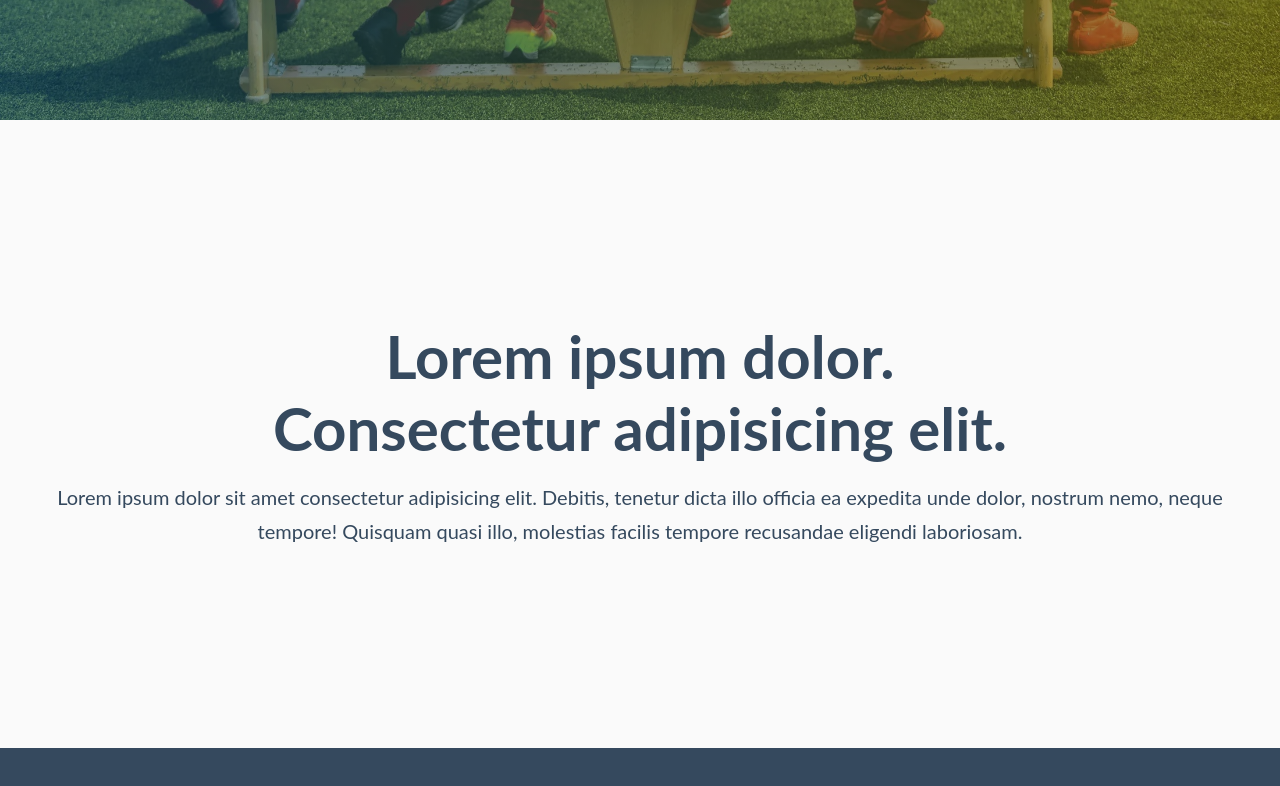
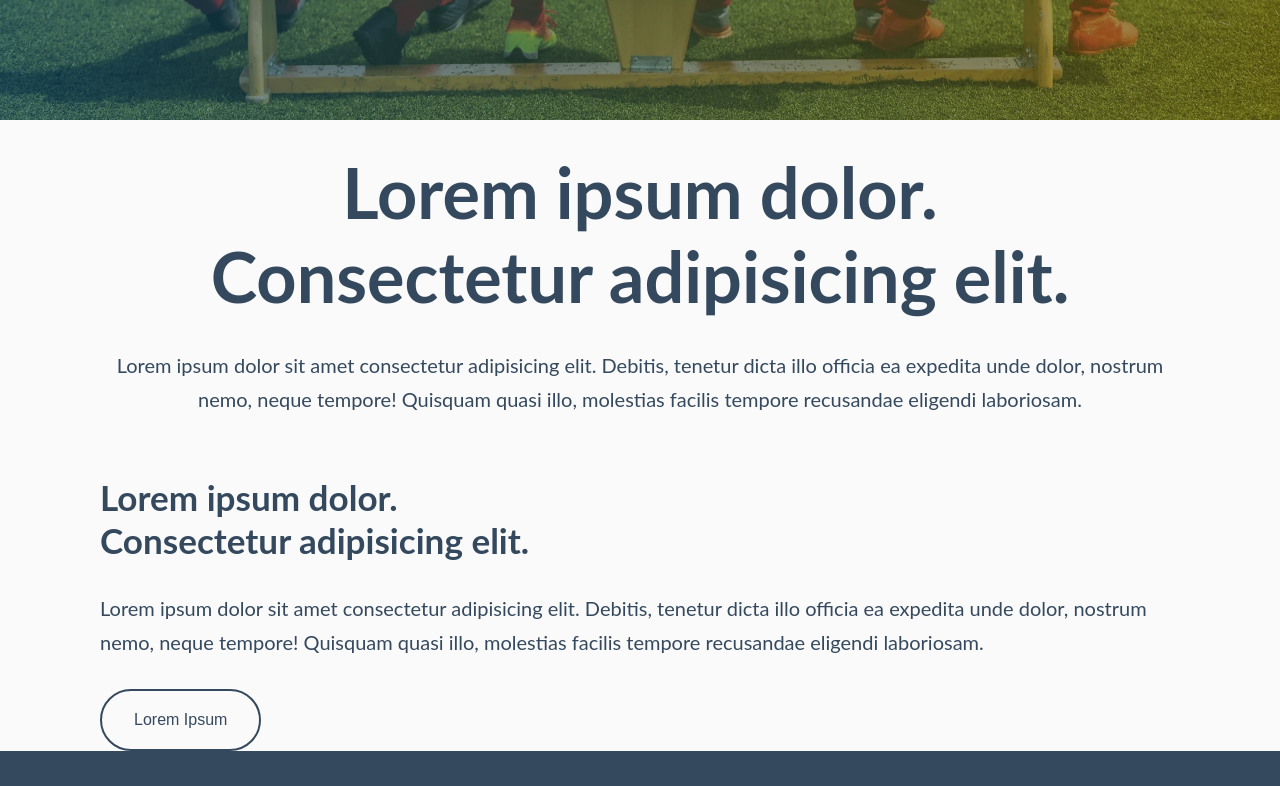
Before and after one commit to WawrzenskiPatryk/uks-grom-webpage, a Nuxt app: page / in a window 1280 px wide. Shown: the part 680-1466 px from the top of the page. Built offline with nearby package versions, Linux system fonts and the light colour scheme.

Commit message:
BaseHeading and BaseButton - implementation and testing

```diff
--- a/components/ThePlaceholder.vue
+++ b/components/ThePlaceholder.vue
@@ -1,9 +1,11 @@
 <template>
   <section class="placeholder">
-    <BaseHeading>
+    <BaseHeading type="main">
       <template #title></template>
       <template #paragraph></template>
     </BaseHeading>
+    <BaseHeading type="aside"></BaseHeading>
+    <BaseButton type="hollow-dark" />
   </section>
 </template>
 
--- a/components/base/Button.vue
+++ b/components/base/Button.vue
@@ -1,6 +1,6 @@
 <template>
   <button class="base-button" :class="buttonType">
-    <slot>Button Text</slot>
+    <slot>Lorem Ipsum</slot>
   </button>
 </template>
 
@@ -8,13 +8,14 @@
 export default {
   name: 'BaseButton',
   props: {
-    styleType: { type: String, default: 'filled' },
+    type: { type: String, default: 'filled' },
   },
   computed: {
     buttonType() {
-      if (this.styleType === 'hollow-white' || this.styleType === 'hollow')
+      if (this.type === 'hollow-white' || this.type === 'hollow')
         return 'base-button--hollow-white';
-      if (this.styleType === 'hollow-blue') return 'base-button--hollow-blue';
+      if (this.type === 'hollow-blue') return 'base-button--hollow-blue';
+      if (this.type === 'hollow-dark') return 'base-button--hollow-dark';
       return 'base-button--filled';
     },
   },
@@ -37,15 +38,25 @@ export default {
     background-color: $primary-color;
     border: none;
   }
+
+  &--hollow-blue,
+  &--hollow-light,
+  &--hollow-dark {
+    background-color: transparent;
+  }
+
   &--hollow-blue {
     color: $primary-color;
-    background-color: transparent;
     border: 2px solid $primary-color;
   }
   &--hollow-white {
     color: $primary-light;
-    background-color: transparent;
     border: 2px solid $primary-light;
+  }
+
+  &--hollow-dark {
+    color: $primary-dark;
+    border: 2px solid $primary-dark;
   }
 
   @media (hover: hover) {
--- a/components/base/Heading.vue
+++ b/components/base/Heading.vue
@@ -1,5 +1,5 @@
 <template>
-  <section class="base-heading">
+  <section class="base-heading" :class="positionStyle">
     <h3 class="base-heading__title">
       <slot name="title">
         Lorem ipsum dolor. <br />
@@ -20,21 +20,47 @@
 <script>
 export default {
   name: 'BaseHeading',
+  props: {
+    type: {
+      type: String,
+      default: 'main',
+    },
+  },
+  computed: {
+    positionStyle() {
+      if (this.type === 'aside') {
+        return 'base-heading--aside';
+      } else {
+        return 'base-heading--main';
+      }
+    },
+  },
 };
 </script>
 
 <style lang="scss" scoped>
 .base-heading {
-  text-align: center;
+  display: inline-block;
+
+  &--main {
+    text-align: center;
+    font-size: $medium-title-font-size;
+  }
+
+  &--aside {
+    text-align: left;
+    font-size: $small-title-font-size;
+  }
 
   &__title {
-    font-size: $medium-title-font-size;
     line-height: 1.2;
     margin-bottom: $default-font-size;
+    margin: 3rem 0;
   }
 
   &__paragraph {
     font-size: $large-subtitle-font-size;
+    margin: 3rem 0;
   }
 }
 </style>
--- a/layouts/default.vue
+++ b/layouts/default.vue
@@ -34,7 +34,7 @@ export default {
 
   &__page {
     max-width: $content-max-width;
-    padding: 20rem 5rem;
+    padding: 0rem 10rem;
     margin: 0 auto;
   }
 }
```
